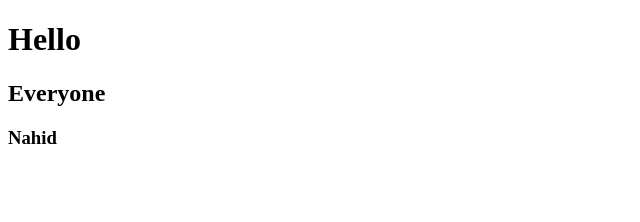
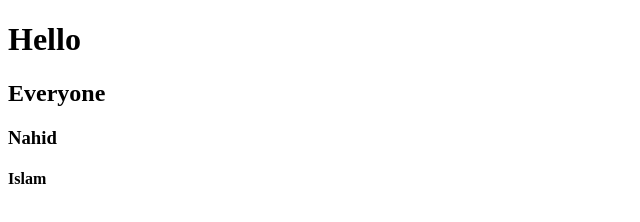
Before and after one commit to Nahid-ul-Islam/my-first-repo, a plain HTML site: page index.html in a window 1280 px wide. Shown: the full height of the page, 0-640 px from the left. Drawn offline with Linux system fonts and the light colour scheme.

Commit message:
6th commit

```diff
--- a/index.html
+++ b/index.html
@@ -10,5 +10,6 @@
     <h1>Hello</h1>
     <h2>Everyone</h2>
     <h3>Nahid</h3>
+    <h4>Islam</h4>
 </body>
 </html>
```
